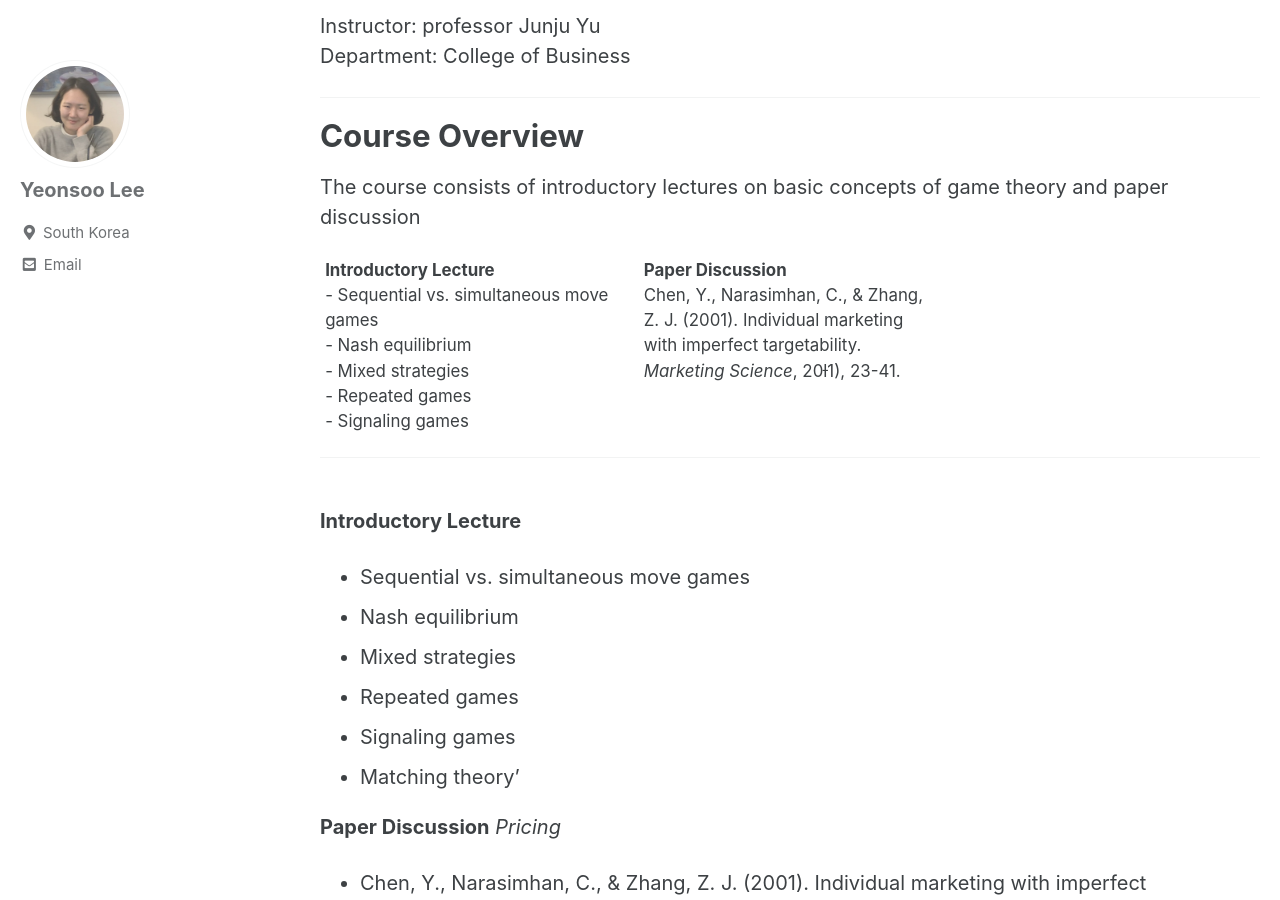
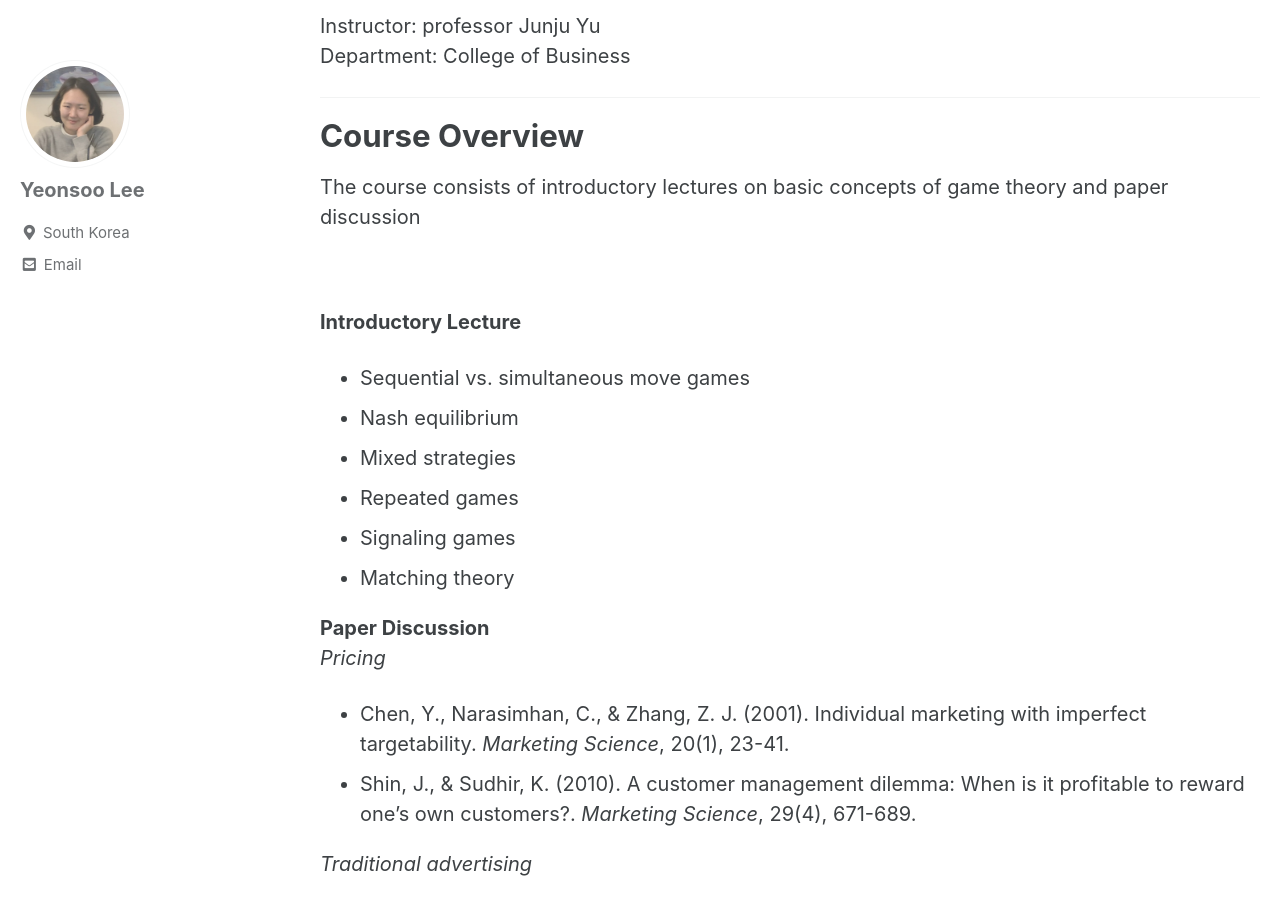
Before and after one commit to soo-13/soo-13.github.io, a Jekyll site: the page built from _pages/cw1.md, in a window 1280 px wide and 900 px high, scrolled down 376 px. Built offline with Jekyll 4.4.1, drawn with Linux system fonts in a browser that asks for light colours; cached includes are drawn as plain includes.

Commit message:
in progress

```diff
--- a/_pages/cw1.md
+++ b/_pages/cw1.md
@@ -6,18 +6,6 @@ classes: wide
 author_profile: true
 header:
   overlay_image: /assets/images/backgroundYS.jpeg
-
-feature_row1:
-  - excerpt: '<b>Introductory Lecture</b> <br>
-    - Sequential vs. simultaneous move games <br>
-    - Nash equilibrium <br>
-    - Mixed strategies <br>
-    - Repeated games <br>
-    - Signaling games'
-  - excerpt: '<b>Paper Discussion</b> <br>
-  Chen, Y., Narasimhan, C., &amp; Zhang, Z. J. &#40;2001&#41;. Individual marketing with imperfect targetability. <i>Marketing Science</i>, 20&#410;1&#41;, 23&#45;41.
-  '
-
 ---
 # Quantitative Models for Marketing Decisions
 Instructor: professor Junju Yu <br>
@@ -34,9 +22,9 @@ The course consists of introductory lectures on basic concepts of game theory an
 - Mixed strategies <br>
 - Repeated games <br>
 - Signaling games <br>
-- Matching theory'
+- Matching theory
 
-**Paper Discussion**
+**Paper Discussion** <br>
 *Pricing*
 - Chen, Y., Narasimhan, C., & Zhang, Z. J. (2001). Individual marketing with imperfect targetability. *Marketing Science*, 20(1), 23-41.
 - Shin, J., & Sudhir, K. (2010). A customer management dilemma: When is it profitable to reward one's own customers?. *Marketing Science*, 29(4), 671-689.
```
Also changed, not shown: _pages/coursework.md (+1 -1 lines), _pages/cw2.md (+2 -2 lines), index.md (+2 -2 lines), 1 other file.
